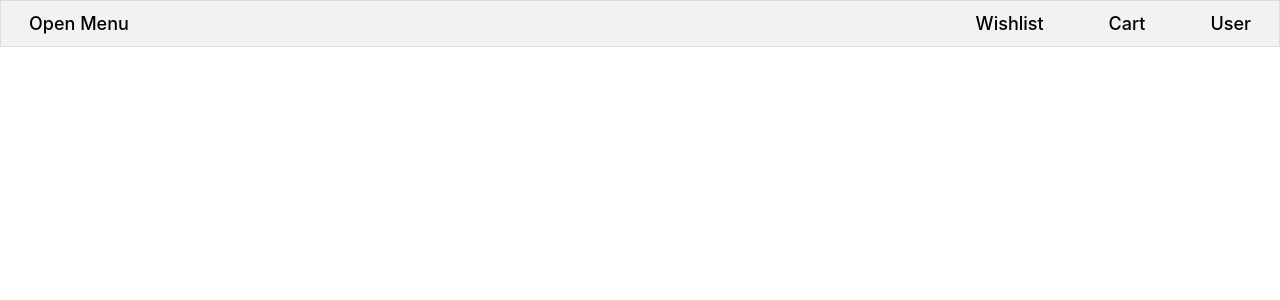
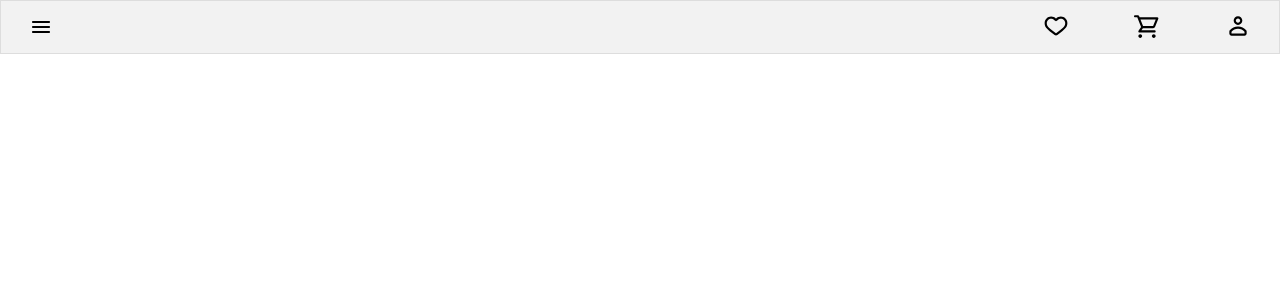
Before and after one commit to vikrantaroraa/canary-design, a React (Vite) app: page / in a window 1280 px wide. Shown: the top 300 px of the page. Built offline with nearby package versions, Linux system fonts and the light colour scheme.

Commit message:
feat: added icons to the header and drawer in the DrawerExample component

```diff
--- a/src/components/example-components/DrawerExample/index.tsx
+++ b/src/components/example-components/DrawerExample/index.tsx
@@ -1,5 +1,10 @@
 import React, { useState } from "react";
 import { Drawer } from "src/components/Drawer";
+import cartIcon from "src/assets/cart.svg";
+import wishListIcon from "src/assets/heart.svg";
+import userIcon from "src/assets/user.svg";
+import closeIcon from "src/assets/close-icon.svg";
+import menuIcon from "src/assets/menu-icon.svg";
 
 const ExampleDrawer = () => {
   const [showSidebar, setShowSidebar] = useState(false);
@@ -24,6 +29,16 @@ const ExampleDrawer = () => {
     gap: "65px",
   };
 
+  const imageContainerStyle: React.CSSProperties = {
+    height: 26,
+    width: 26,
+  };
+
+  const imageStyle: React.CSSProperties = {
+    height: "100%",
+    width: "100%",
+  };
+
   const logoAndCloseIconStyle: React.CSSProperties = {
     display: "flex",
     justifyContent: "space-between",
@@ -40,18 +55,30 @@ const ExampleDrawer = () => {
     <div>
       <div style={appHeaderStyle}>
         <span onClick={toggleShowSidebar} title="Click to open menu drawer">
-          Open Menu
+          <span style={imageContainerStyle}>
+            <img src={menuIcon} style={imageStyle} />
+          </span>
         </span>
         <div style={navMenuStyle}>
-          <span>Wishlist</span>
-          <span>Cart</span>
-          <span>User</span>
+          <span style={imageContainerStyle} title="dummy icon">
+            <img src={wishListIcon} style={imageStyle} />
+          </span>
+          <span style={imageContainerStyle} title="dummy icon">
+            <img src={cartIcon} style={imageStyle} />
+          </span>
+          <span style={imageContainerStyle} title="dummy icon">
+            <img src={userIcon} style={imageStyle} />
+          </span>
         </div>
       </div>
       <Drawer showSidebar={showSidebar} slideFrom={"left"}>
         <div style={logoAndCloseIconStyle}>
           <span>Flipkart</span>
-          <span onClick={toggleShowSidebar}>X</span>
+          <span onClick={toggleShowSidebar} title="Click to close menu drawer">
+            <span style={imageContainerStyle}>
+              <img src={closeIcon} style={imageStyle} />
+            </span>
+          </span>
         </div>
       </Drawer>
     </div>
```
